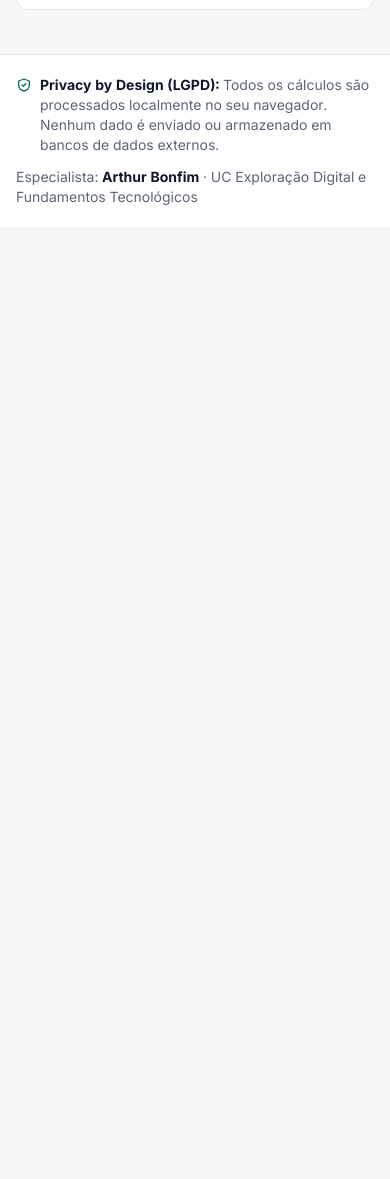
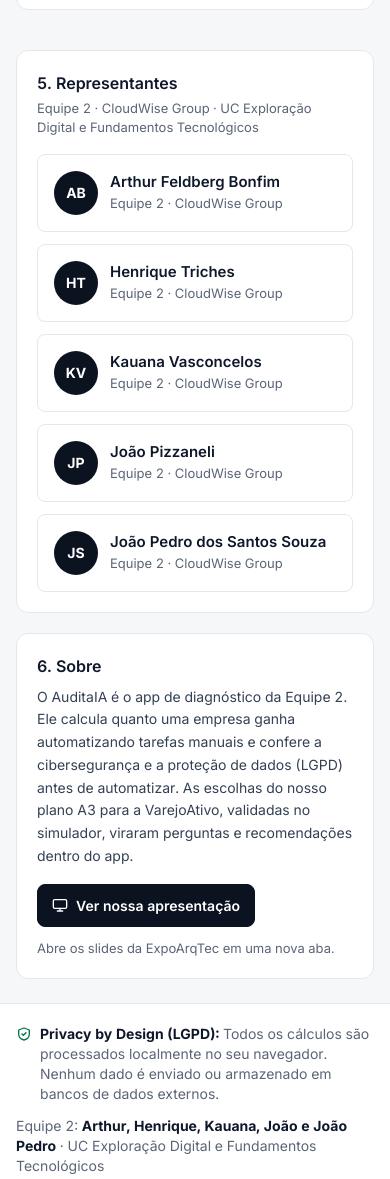
Before and after one commit to bonfimarthur885-ship-it/auditaia-consultoria, a plain HTML site: page index.html in a window 390 px wide. Shown: the part 6202-7381 px from the top of the page. Before the commit the page ends 6429 px from the top, so only its background shows below. Drawn offline with nearby package versions, Linux system fonts and the light colour scheme.

Commit message:
Adiciona as abas Representantes e Sobre

```diff
--- a/index.html
+++ b/index.html
@@ -82,6 +82,9 @@
     <a href="#tarefas" class="step" data-step="2">2. Tarefas manuais<span class="st" id="st2">Pendente</span></a>
     <a href="#diagnostico" class="step" data-step="3">3. Diagnóstico<span class="st" id="st3">Pendente</span></a>
     <a href="#laudo-ancora" class="step" data-step="4">4. Laudo<span class="st" id="st4">Pendente</span></a>
+    <div class="text-[11px] font-semibold tracking-wider px-2.5 pt-4 pb-2" style="color:#8391A7">EQUIPE</div>
+    <a href="#representantes" class="step" data-step="5">5. Representantes</a>
+    <a href="#sobre" class="step" data-step="6">6. Sobre</a>
   </nav>
   <div class="mt-auto rounded-[10px] p-3 text-xs leading-relaxed" style="background:var(--navy-2); color:#A7B3C6">
     <div class="text-white font-semibold mb-1">Privacy by Design · LGPD</div>
@@ -313,6 +316,47 @@
         <div id="lGuia" class="grid grid-cols-1 lg:grid-cols-2 gap-4 mt-4"></div>
       </div>
     </section>
+
+    <!-- ===================== 5. REPRESENTANTES ===================== -->
+    <section id="representantes" class="no-print card p-5 scroll-mt-20">
+      <div class="h2">5. Representantes</div>
+      <p class="label mt-1 mb-0">Equipe 2 · CloudWise Group · UC Exploração Digital e Fundamentos Tecnológicos</p>
+      <div class="grid grid-cols-1 sm:grid-cols-2 lg:grid-cols-3 gap-3 mt-4">
+        <div class="rounded-lg border p-4 flex items-center gap-3" style="border-color:var(--line)">
+          <div class="w-11 h-11 rounded-full flex items-center justify-center text-sm font-bold shrink-0" style="background:var(--navy); color:#fff">AB</div>
+          <div class="min-w-0"><div class="font-semibold text-[15px] leading-snug">Arthur Feldberg Bonfim</div><div class="label mt-0.5">Equipe 2 · CloudWise Group</div></div>
+        </div>
+        <div class="rounded-lg border p-4 flex items-center gap-3" style="border-color:var(--line)">
+          <div class="w-11 h-11 rounded-full flex items-center justify-center text-sm font-bold shrink-0" style="background:var(--navy); color:#fff">HT</div>
+          <div class="min-w-0"><div class="font-semibold text-[15px] leading-snug">Henrique Triches</div><div class="label mt-0.5">Equipe 2 · CloudWise Group</div></div>
+        </div>
+        <div class="rounded-lg border p-4 flex items-center gap-3" style="border-color:var(--line)">
+          <div class="w-11 h-11 rounded-full flex items-center justify-center text-sm font-bold shrink-0" style="background:var(--navy); color:#fff">KV</div>
+          <div class="min-w-0"><div class="font-semibold text-[15px] leading-snug">Kauana Vasconcelos</div><div class="label mt-0.5">Equipe 2 · CloudWise Group</div></div>
+        </div>
+        <div class="rounded-lg border p-4 flex items-center gap-3" style="border-color:var(--line)">
+          <div class="w-11 h-11 rounded-full flex items-center justify-center text-sm font-bold shrink-0" style="background:var(--navy); color:#fff">JP</div>
+          <div class="min-w-0"><div class="font-semibold text-[15px] leading-snug">João Pizzaneli</div><div class="label mt-0.5">Equipe 2 · CloudWise Group</div></div>
+        </div>
+        <div class="rounded-lg border p-4 flex items-center gap-3" style="border-color:var(--line)">
+          <div class="w-11 h-11 rounded-full flex items-center justify-center text-sm font-bold shrink-0" style="background:var(--navy); color:#fff">JS</div>
+          <div class="min-w-0"><div class="font-semibold text-[15px] leading-snug">João Pedro dos Santos Souza</div><div class="label mt-0.5">Equipe 2 · CloudWise Group</div></div>
+        </div>
+      </div>
+    </section>
+
+    <!-- ===================== 6. SOBRE ===================== -->
+    <section id="sobre" class="no-print card p-5 scroll-mt-20">
+      <div class="h2">6. Sobre</div>
+      <p class="text-sm leading-relaxed mt-2 mb-0" style="color:#344054">O AuditaIA é o app de diagnóstico da Equipe 2. Ele calcula quanto uma empresa ganha automatizando tarefas manuais e confere a cibersegurança e a proteção de dados (LGPD) antes de automatizar. As escolhas do nosso plano A3 para a VarejoAtivo, validadas no simulador, viraram perguntas e recomendações dentro do app.</p>
+      <div class="mt-4 flex flex-wrap items-center gap-3">
+        <a class="btn btn-dark no-underline" href="https://claude.ai/artifact/TUwjdSjbGebv7a4aC5P3XK" target="_blank" rel="noopener">
+          <svg width="16" height="16" viewBox="0 0 24 24" fill="none" stroke="currentColor" stroke-width="2" stroke-linecap="round" stroke-linejoin="round" aria-hidden="true"><rect x="2" y="4" width="20" height="13" rx="2"/><path d="M8 21h8M12 17v4"/></svg>
+          Ver nossa apresentação
+        </a>
+        <span class="label">Abre os slides da ExpoArqTec em uma nova aba.</span>
+      </div>
+    </section>
   </div>
 
   <!-- ===================== RODAPÉ (RNF03) ===================== -->
@@ -322,7 +366,7 @@
         <svg class="shrink-0 mt-0.5" width="16" height="16" viewBox="0 0 24 24" fill="none" stroke="#067647" stroke-width="2" stroke-linecap="round" stroke-linejoin="round" aria-hidden="true"><path d="M12 3 4 6v6c0 5 3.5 8 8 9 4.5-1 8-4 8-9V6z"/><path d="m9 12 2 2 4-4"/></svg>
         <span><b style="color:var(--ink)">Privacy by Design (LGPD):</b> Todos os cálculos são processados localmente no seu navegador. Nenhum dado é enviado ou armazenado em bancos de dados externos.</span>
       </p>
-      <p class="m-0 shrink-0">Especialista: <b style="color:var(--ink)">Arthur Bonfim</b> · UC Exploração Digital e Fundamentos Tecnológicos</p>
+      <p class="m-0 shrink-0">Equipe 2: <b style="color:var(--ink)">Arthur, Henrique, Kauana, João e João Pedro</b> · UC Exploração Digital e Fundamentos Tecnológicos</p>
     </div>
   </footer>
 </main>
@@ -918,10 +962,10 @@ window.addEventListener('beforeprint', () => { grafRadar && grafRadar.resize();
 // Destaca a etapa visível na barra lateral
 const obs = new IntersectionObserver(es => es.forEach(e => {
   if (!e.isIntersecting) return;
-  const idx = { empresa:1, tarefas:2, diagnostico:3, laudo:4 }[e.target.id];
+  const idx = { empresa:1, tarefas:2, diagnostico:3, laudo:4, representantes:5, sobre:6 }[e.target.id];
   document.querySelectorAll('.step').forEach(s => s.classList.toggle('ativo', Number(s.dataset.step) === idx));
 }), { rootMargin:'-40% 0px -55% 0px' });
-['empresa','tarefas','diagnostico','laudo'].forEach(id => obs.observe($(id)));
+['empresa','tarefas','diagnostico','laudo','representantes','sobre'].forEach(id => obs.observe($(id)));
 </script>
 </body>
 </html>
```
Also changed, not shown: 1 other file.
